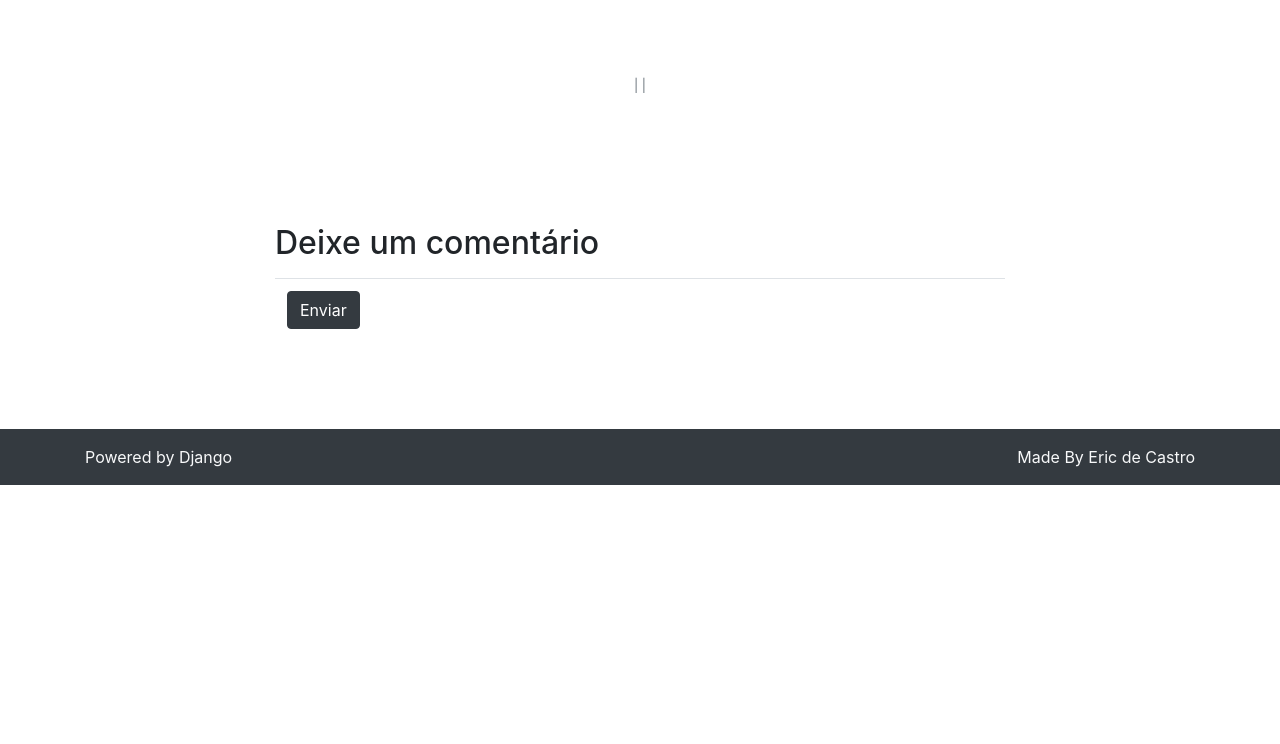
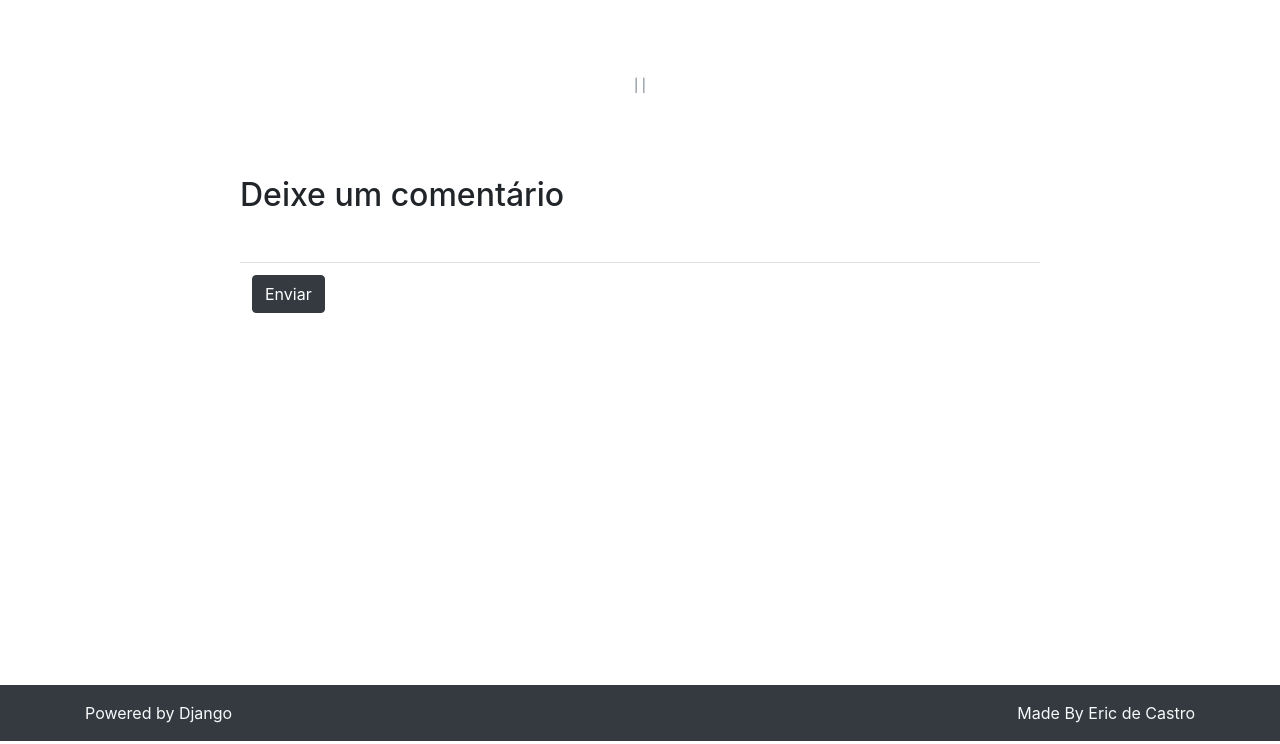
Before and after one commit to ericdecastro/Blog-Django, a Django app: template posts/templates/posts/post_detalhes.html in a window 1280 px wide. Shown: the part 56-800 px from the top of the page. Run offline with Django 3.2, Linux system fonts and the light colour scheme; the template is opened without the code that fills it, so the values that code supplies are empty; some libraries are stand-ins or nearby versions.

Commit message:
correções visuais no footer

```diff
--- a/posts/admin.py
+++ b/posts/admin.py
@@ -3,7 +3,7 @@ from .models import Post
 from django_summernote.admin import SummernoteModelAdmin
 
 
-class PostAdmin(SummernoteModelAdmin):
+class PostAdmin(admin.ModelAdmin):
     list_display = ('id', 'titulo_post', 'autor_post', 'data_post', 'categoria_post', 'publicado_post',)
     list_editable = ('publicado_post',)
     list_display_links = ('id', 'titulo_post',)
--- a/posts/templates/posts/index.html
+++ b/posts/templates/posts/index.html
@@ -39,7 +39,7 @@
 
     </div>
 <!--/CONTENT-->
-    <div class="mb-5">
+    <div class="mb-4">
         {% include 'parciais/_pagination.html' %}
     </div>
 {% endblock %}
--- a/posts/templates/posts/post_detalhes.html
+++ b/posts/templates/posts/post_detalhes.html
@@ -8,10 +8,8 @@
 
 
 <!-- POST -->
-
-    <div class="row pt-5">
-        <div class="col-xl"></div>
-        <div class="col-xl-8 text-center">
+<div class="content pb-3">
+    <div class="text-center pt-5">
         <h2>{{post.titulo_post}}</h2>
         <h5>{{post.excerto_post}}</h5>
         <p class="text-muted mt-4">
@@ -20,27 +18,19 @@
             </small>
         </p>
     </div>
-        <div class="col-xl"></div>
-    </div>
 
-    <div class="row pt-5">
-        <div class="col-xl"></div>
-        <div class="col-xl-8">
+    <div class="text-center pt-3">
 
         {% if post.imagem_post %}
-                <img class="img-fluid pb-5" style="width: 800px" src="{{ post.imagem_post.url }}" alt="{{post.titulo_post}}">
+            <img class="img-fluid pb-2" style="width: 800px" src="{{ post.imagem_post.url }}" alt="{{post.titulo_post}}">
         {% endif %}
 
-            {{post.conteudo_post|safe}}
+        <p class="justify">{{ post.conteudo_post|safe|linebreaks }}</p>
 
-        </div>
-        <div class="col-xl"></div>
     </div>
 
     {% if comentarios %}
-        <div class="row pt-5">
-            <div class="col-xl"></div>
-            <div class="col-xl-8">
+    <div class="pt-3">
         <h2 class="my-3">Comentários ({{comentarios.count}})</h2>
 
         {% for comentario in comentarios %}
@@ -48,17 +38,13 @@
             <small class="text-muted">{{comentario.data_comentario}}</small>
             <p class="mb-1">{{comentario.comentario}}</p>
         {% endfor %}
+    </div>
 
-            </div>
-            <div class="col-xl"></div>
-        </div>
     {% endif %}
 
-    <div class="row pt-5 mb-5">
-        <div class="col-xl"></div>
-        <div class="col-xl-8">
-            <h2 class="my-3">Deixe um comentário</h2>
 
+    <div>
+        <h2 class="my-5">Deixe um comentário</h2>
         <form method="POST" action="#envia_comentario">
            {% csrf_token %}
             <table class="table">
@@ -74,10 +60,7 @@
             </table>
         </form>
     </div>
-        <div class="col-xl"></div>
 </div>
-
-<br>
 <!-- POST -->
 
 {% endblock %}
--- a/templates/base.html
+++ b/templates/base.html
@@ -10,16 +10,18 @@
 {% include 'parciais/_nav.html' %}
 
 <!-- Page Content -->
-<div class="container">
-    <div class="row">
-        <div class="col-lg-12">
-            {% block conteudo %}{% endblock %}
+<div id="page-container">
+    <div id="content-wrap">
+        <div class="container">
+            <div class="row">
+                <div class="col-lg-12">
+                    {% block conteudo %}{% endblock %}
+                </div>
+            </div>
         </div>
     </div>
+    {% include 'parciais/_footer.html' %}
 </div>
-
-{% include 'parciais/_footer.html' %}
-
 </body>
 
 </html>
--- a/templates/parciais/_footer.html
+++ b/templates/parciais/_footer.html
@@ -1,7 +1,7 @@
 {% load static %}
 
 <!--_footer.html-->
-<footer class="bg-dark text-light border-top-3">
+<footer id="footer" class="bg-dark text-light">
     <div class="container navbar-dark pt-3">
         <div class="row">
             <div class="col">
--- a/templates/static/vendor/bootstrap/css/theme_1564087106285.css
+++ b/templates/static/vendor/bootstrap/css/theme_1564087106285.css
@@ -69,3 +69,29 @@ ul.errorlist li {
 a {
     color: #343a40;
 }
+
+.content {
+  max-width: 800px;
+  margin: auto;
+}
+
+.justify
+{
+    text-align: left;
+}
+
+#footer {
+  position: absolute;
+  bottom: 0;
+  width: 100%;
+  height: 3 rem;
+}
+
+#page-container {
+  position: relative;
+  min-height: 92.6vh;
+}
+
+#content-wrap {
+  padding-bottom: 3.5rem;
+}
```
Lines whose indentation alone changed are shown as unchanged.
